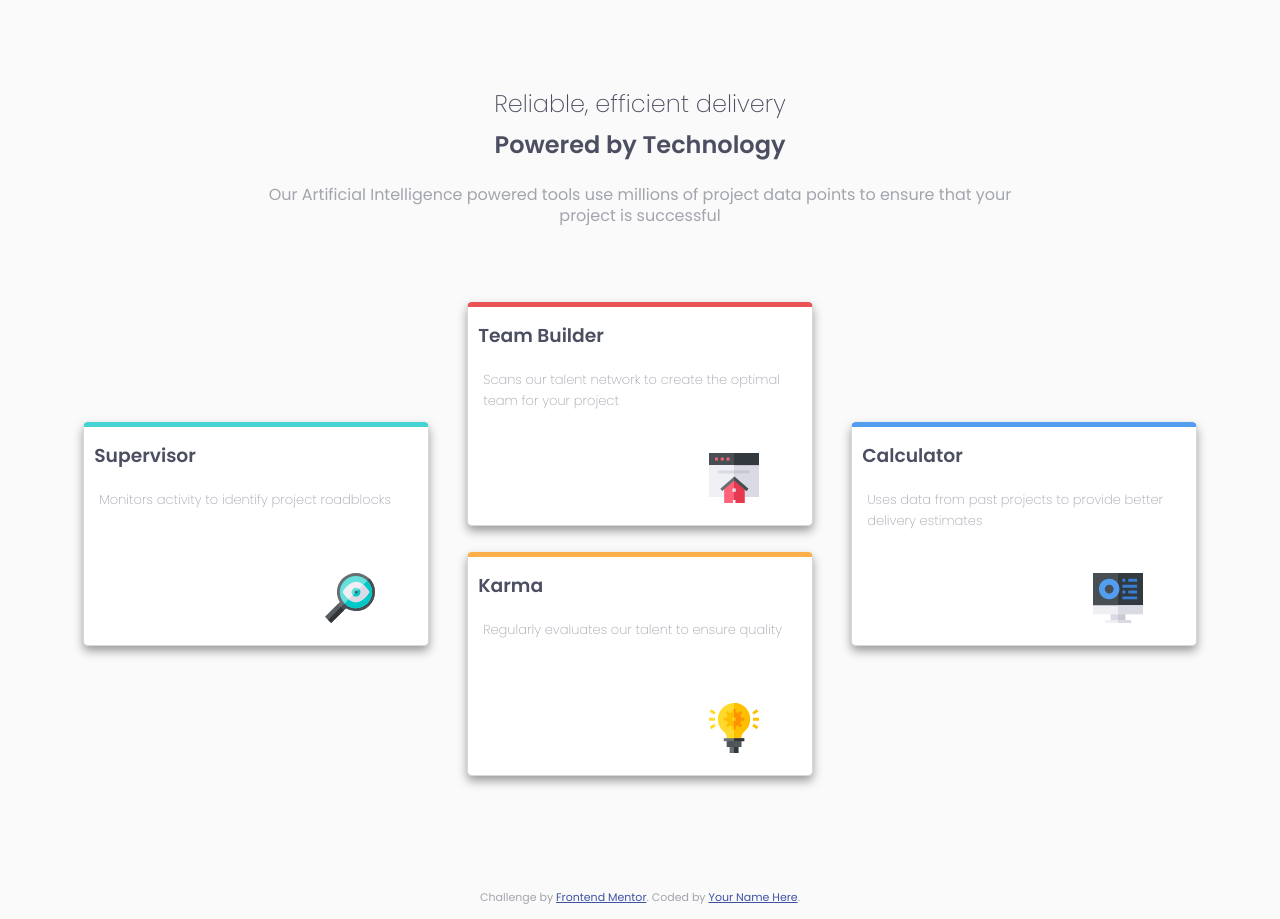
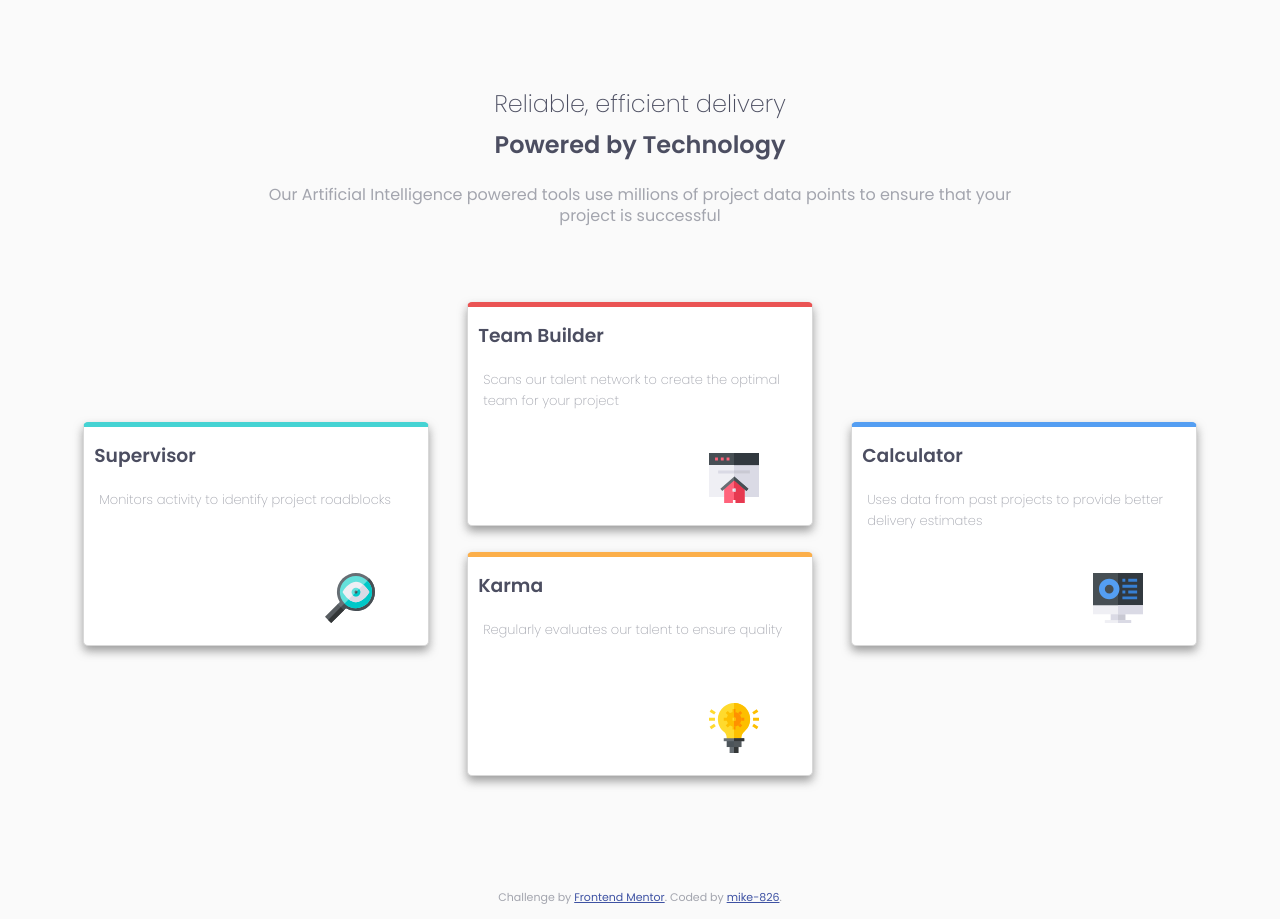
Before and after one commit to mike-826/Four-card-feature-section, a plain HTML site: page index.html in a window 1280 px wide. Drawn offline with Linux system fonts and the light colour scheme.

Commit message:
Update index.html

```diff
--- a/index.html
+++ b/index.html
@@ -61,7 +61,7 @@
   <footer>
     <p class="attribution">
       Challenge by <a href="https://www.frontendmentor.io?ref=challenge" target="_blank">Frontend Mentor</a>.
-      Coded by <a href="#">Your Name Here</a>.
+      Coded by <a href="#">mike-826</a>.
     </p>
   </footer>
 </body>
```
